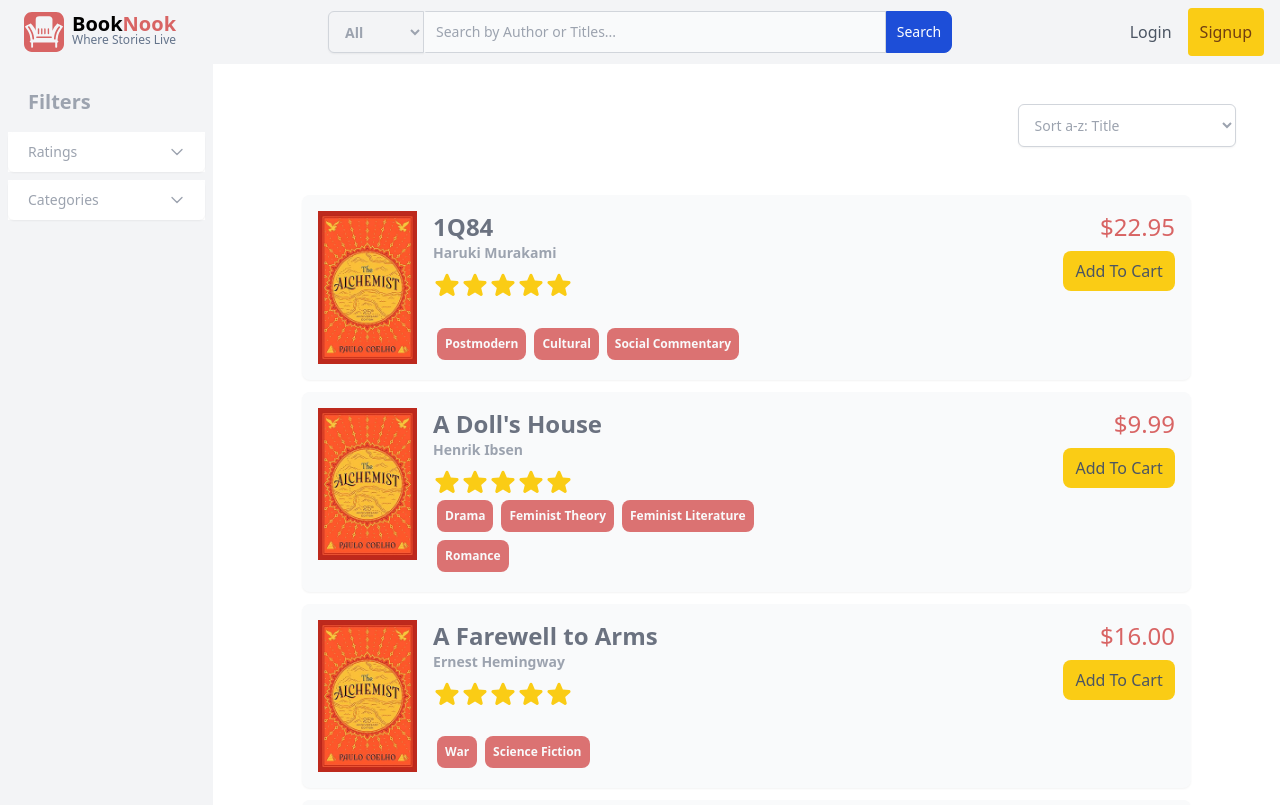
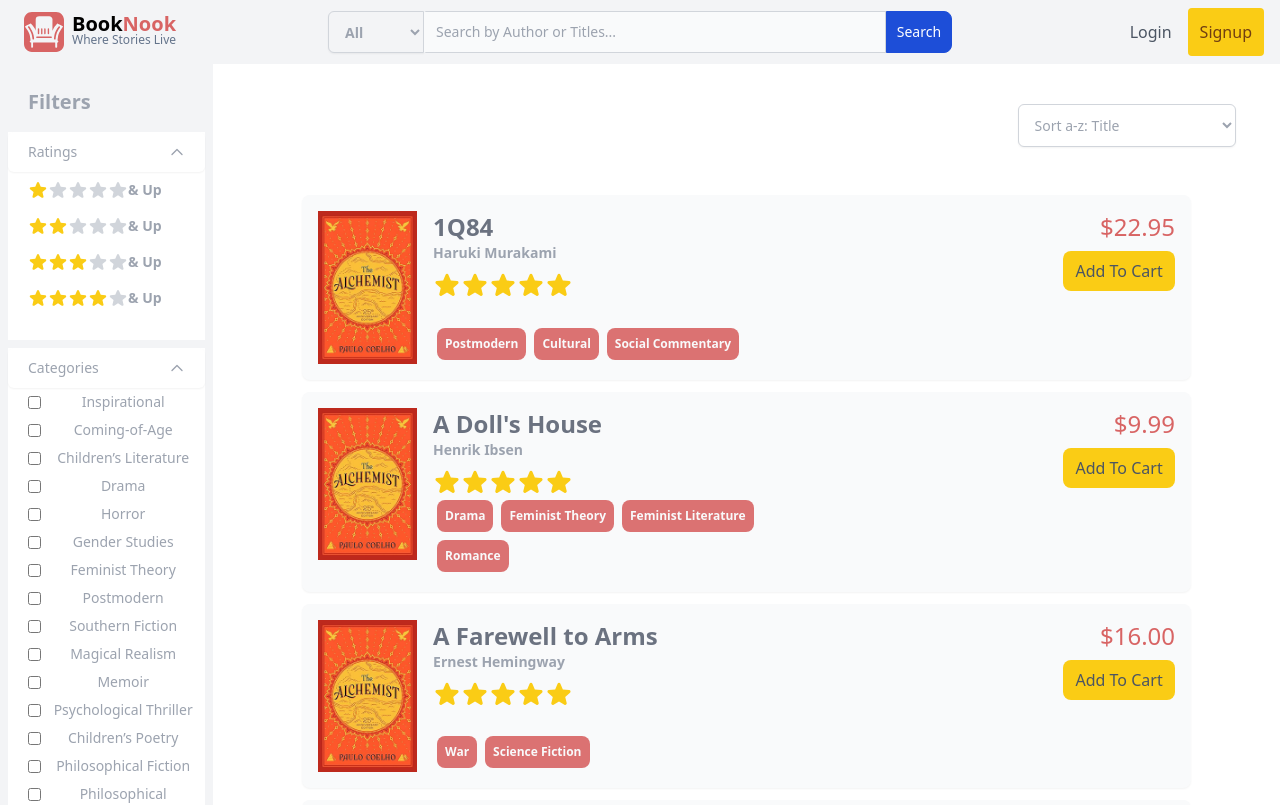
Before and after one commit to francoisdillinger/book_nook_frontend, a React (Vite) app: page / in a window 1280 px wide. Shown: the top 805 px of the page. Built offline with nearby package versions, Linux system fonts and the light colour scheme.

Commit message:
Update expandCategories and expandRatings initial states

```diff
--- a/src/components/BookSearch.tsx
+++ b/src/components/BookSearch.tsx
@@ -131,8 +131,8 @@ export default function BookSearch() {
 	// const [inRange, setInRange] = useState<boolean>(false);
 	const [buttonIncreaseDisabled, setIncreaseButtonDiabled] = useState(false);
 	const [buttonDecreaseDisabled, setDecreaseButtonDisabled] = useState(true);
-	const [expandCategories, setExpandCategories] = useState<boolean>(false);
-	const [expandRatings, setExpandRatings] = useState<boolean>(false);
+	const [expandCategories, setExpandCategories] = useState<boolean>(true);
+	const [expandRatings, setExpandRatings] = useState<boolean>(true);
 	const [rating, setRating] = useState<number>(1);
 	const [trimmedBooks, setTrimmedBooks] = useState<TrimmedBookType[] | null>();
 	const [displayedBooks, setDisplayedBooks] = useState<
```
